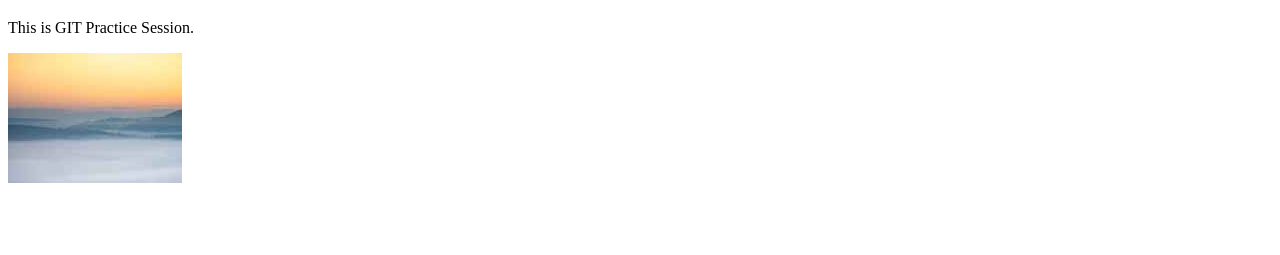
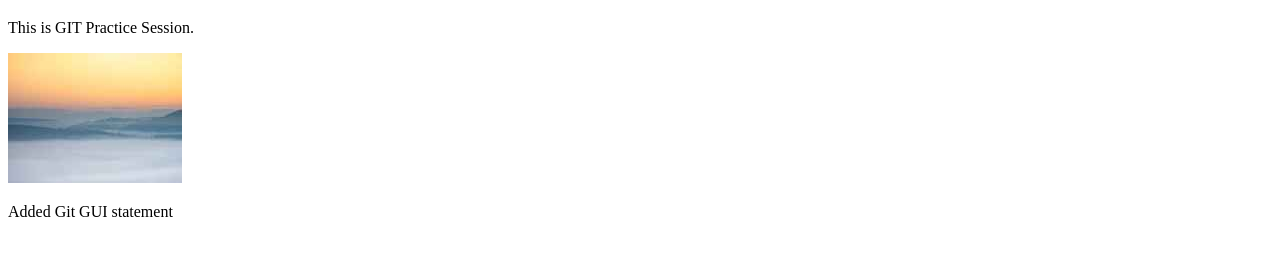
Before and after one commit to vinodkumar526/hello-world, a plain HTML site: page index.html in a window 1280 px wide. Shown: the part 61-316 px from the top of the page. Drawn offline with Linux system fonts and the light colour scheme.

Commit message:
Signed-off-by: Vinod K Jonnalagadda <vinod.jonnalagadda@in.ey.com>
Added gui statement

```diff
--- a/index.html
+++ b/index.html
@@ -9,6 +9,7 @@
 <h1 class="header">Hello World</h1>
 <p>This is GIT Practice Session.</p>
 <img src="assets/image.jpg">
+<p>Added Git GUI statement</p>
 
 </body>
 </html>
```
